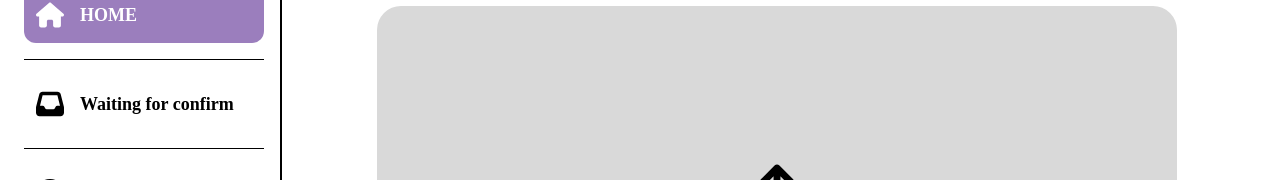
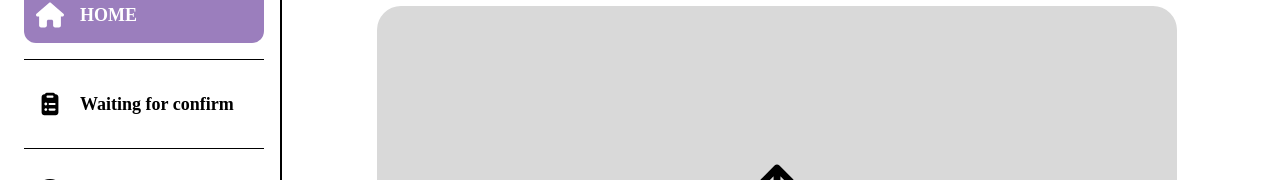
Before and after one commit to BamBamPatra/FAMIS-Frontend, a Vue app in the folder FAMIS-Frontend/: page / in a window 1280 px wide. Shown: the part 113-293 px from the top of the page. Built offline with nearby package versions, Linux system fonts and the light colour scheme; the HTML template or start-up script is replaced by a standard one.

Commit message:
Change side bar icon

```diff
--- a/FAMIS-Frontend/package.json
+++ b/FAMIS-Frontend/package.json
@@ -13,11 +13,14 @@
     "format": "prettier --write src/"
   },
   "dependencies": {
+    "@vuepic/vue-datepicker": "^11.0.2",
     "axios": "^1.9.0",
     "date-fns": "^4.1.0",
     "pinia": "^3.0.1",
     "vue": "^3.5.13",
-    "vue-router": "^4.5.0"
+    "vue-router": "^4.5.0",
+    "vue3-date-time-picker": "^2.8.3",
+    "vue3-datepicker": "^0.4.0"
   },
   "devDependencies": {
     "@tsconfig/node22": "^22.0.1",
--- a/FAMIS-Frontend/src/App.vue
+++ b/FAMIS-Frontend/src/App.vue
@@ -59,8 +59,8 @@ const taskBoardStore = useTaskBoardStore()
         <div class="divider"></div>
 
         <RouterLink to="/taskBoard" class="nav-row">
-          <svg xmlns="http://www.w3.org/2000/svg" class="icon" viewBox="0 0 512 512">
-            <path d="M121 32C91.6 32 66 52 58.9 80.5L1.9 308.4C.6 313.5 0 318.7 0 323.9L0 416c0 35.3 28.7 64 64 64l384 0c35.3 0 64-28.7 64-64l0-92.1c0-5.2-.6-10.4-1.9-15.5l-57-227.9C446 52 420.4 32 391 32L121 32zm0 64l270 0 48 192-51.2 0c-12.1 0-23.2 6.8-28.6 17.7l-14.3 28.6c-5.4 10.8-16.5 17.7-28.6 17.7l-120.4 0c-12.1 0-23.2-6.8-28.6-17.7l-14.3-28.6c-5.4-10.8-16.5-17.7-28.6-17.7L73 288 121 96z"/>
+          <svg xmlns="http://www.w3.org/2000/svg" class="icon" viewBox="0 0 640 640">
+            <path d="M439.4 96L448 96C483.3 96 512 124.7 512 160L512 512C512 547.3 483.3 576 448 576L192 576C156.7 576 128 547.3 128 512L128 160C128 124.7 156.7 96 192 96L200.6 96C211.6 76.9 232.3 64 256 64L384 64C407.7 64 428.4 76.9 439.4 96zM376 176C389.3 176 400 165.3 400 152C400 138.7 389.3 128 376 128L264 128C250.7 128 240 138.7 240 152C240 165.3 250.7 176 264 176L376 176zM256 320C256 302.3 241.7 288 224 288C206.3 288 192 302.3 192 320C192 337.7 206.3 352 224 352C241.7 352 256 337.7 256 320zM288 320C288 333.3 298.7 344 312 344L424 344C437.3 344 448 333.3 448 320C448 306.7 437.3 296 424 296L312 296C298.7 296 288 306.7 288 320zM288 448C288 461.3 298.7 472 312 472L424 472C437.3 472 448 461.3 448 448C448 434.7 437.3 424 424 424L312 424C298.7 424 288 434.7 288 448zM224 480C241.7 480 256 465.7 256 448C256 430.3 241.7 416 224 416C206.3 416 192 430.3 192 448C192 465.7 206.3 480 224 480z"/>
           </svg>
           <span>Waiting for confirm</span>
           <span v-if="taskBoardStore.taskIds.length" class="badge">
```
Also changed, not shown: 1 other file (tests, documents, lock files or other folders).
